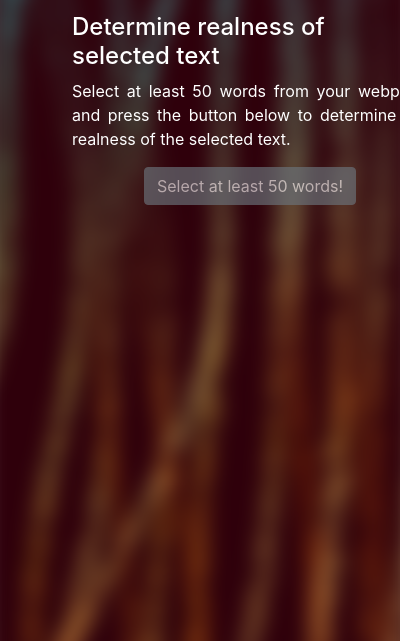
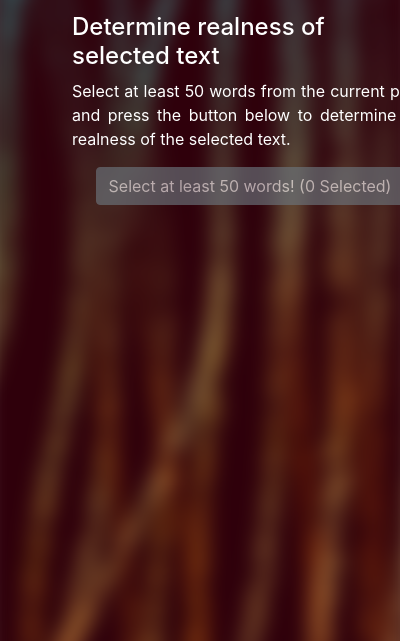
Before and after one commit to thesofakillers/GPTrue-or-False, a browser extension: page GPTrueOrFalse/src/popup/index.html in a window 400 px wide. Shown: the part 203-844 px from the top of the page. Drawn offline with Linux system fonts and the light colour scheme.

Commit message:
better UX

```diff
--- a/GPTrueOrFalse/src/popup/index.html
+++ b/GPTrueOrFalse/src/popup/index.html
@@ -23,8 +23,8 @@
       <div class="selectedText">
         <h4>Determine realness of selected text</h4>
         <p>
-          Select at least 50 words from your webpage and press the button below
-          to determine the realness of the selected text.
+          Select at least 50 words from the current page and press the button
+          below to determine the realness of the selected text.
         </p>
         <div class="col text-center">
           <button
@@ -33,7 +33,7 @@
             id="evaluateSelectedText"
             disabled
           >
-            Select at least 50 words!
+            Select at least 50 words! (0 Selected)
           </button>
         </div>
       </div>
```
